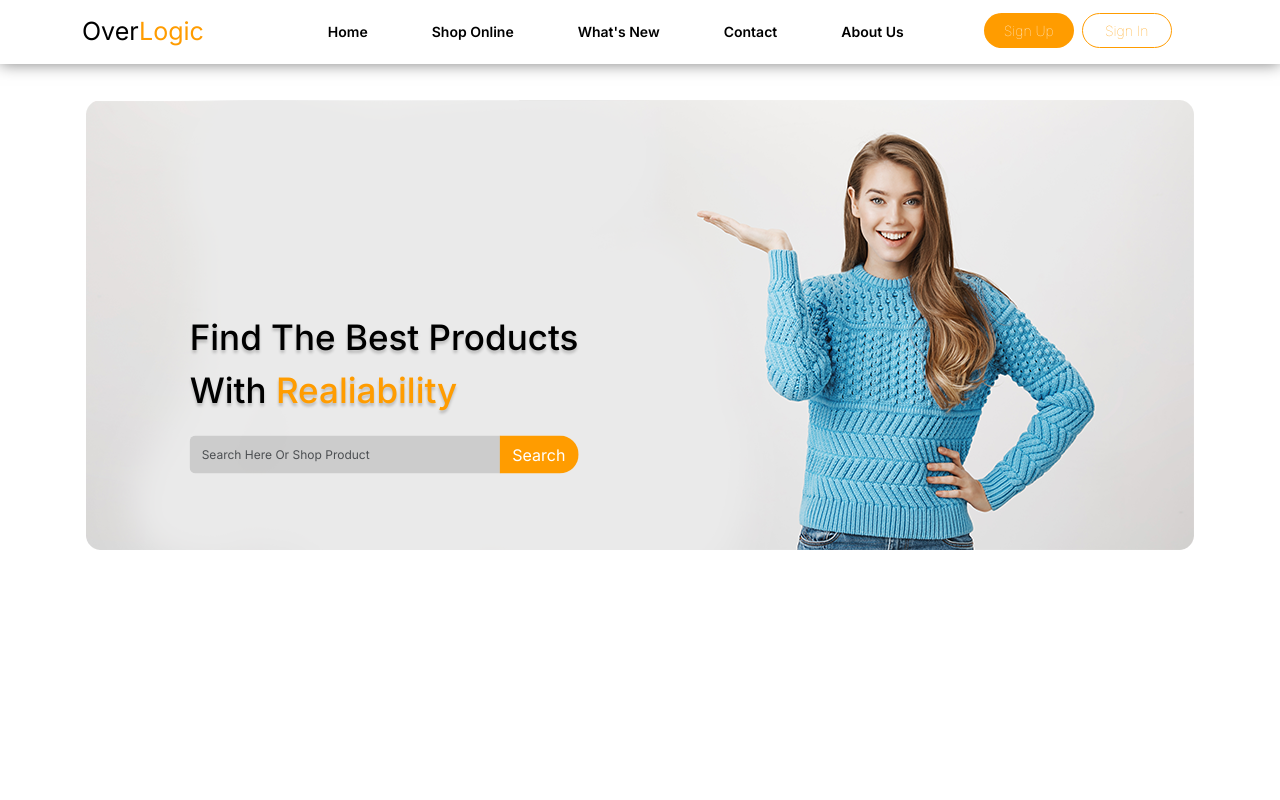
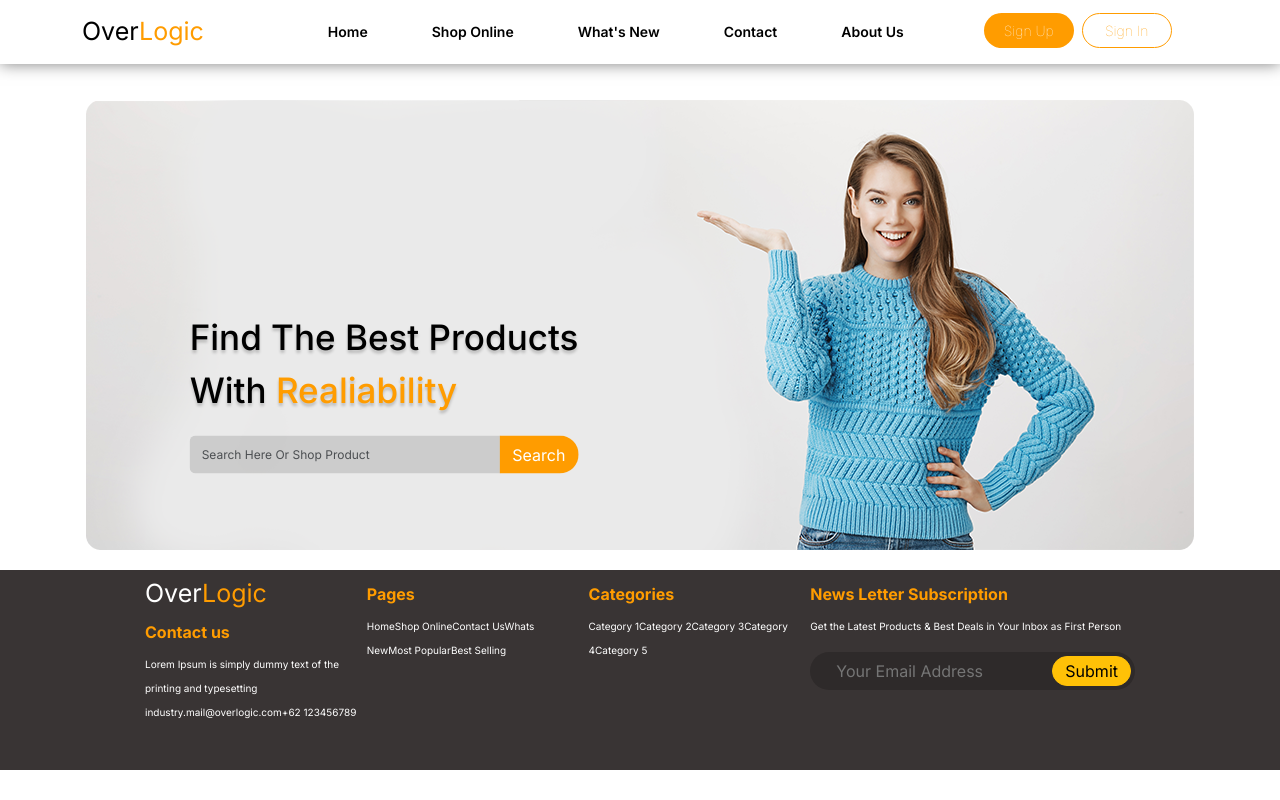
Before and after one commit to FJR-Overlogic/nextts-ovlomarket, a Next.js app: page / in a window 1280 px wide. Built offline with nearby package versions, Linux system fonts and the light colour scheme.

Commit message:
add footer(unfinished)

```diff
--- a/src/app/page.tsx
+++ b/src/app/page.tsx
@@ -1,11 +1,13 @@
 import Image from 'next/image'
 import styles from './page.module.css';
 import Header from '@/components/elements/header/header';
+import Footer from '@/components/elements/footer/footer';
 
 export default function Home() {
   return (
     <div>
       <Header/>
+      <Footer/>
     </div>
    );
   }
--- /dev/null
+++ b/src/components/elements/footer/footer.module.css
@@ -0,0 +1,19 @@
+.footer {
+    margin-top: 20px;
+    background-color: #393434;
+    width: 100%;
+    height: 200px;
+    padding-left: 10%;
+    padding-right: 10%;
+}
+.footer-container {
+    display: flex;
+    flex-direction: row;
+    width: 100%;
+    height: 200px;
+}
+.footer-section {
+    margin: 5px;
+    width: 33%;
+    height: 90%;
+}
--- /dev/null
+++ b/src/components/elements/footer/footer.tsx
@@ -0,0 +1,63 @@
+import FooterSection from "../footerSection/footer-section";
+import styles from "./footer.module.css";
+
+export default function Footer() {
+  return (
+    <div className={`${styles["footer"]}`}>
+      <div className={`container ${styles["footer-container"]}`}>
+        <div className={`${styles["footer-section"]}`}>
+          <div className="navbar-brand" style={{ fontSize: "25px", color:"#FFFF" }}>Over<span style={{ color: "#ff9c00" }}>Logic</span>
+          </div>
+          <FooterSection
+            title={"Contact us"}
+            links={[
+                "Lorem Ipsum is simply dummy text of the printing and typesetting industry.",
+                "mail@overlogic.com",
+                "+62 123456789"
+            ]}
+          />
+        </div>
+        <div className={`${styles["footer-section"]}`}>
+          <FooterSection
+            title={"Pages"}
+            links={[
+                "Home",
+                "Shop Online",
+                "Contact Us",
+                "Whats New",
+                "Most Popular",
+                "Best Selling"
+            ]
+            }
+          />
+        </div>
+        <div className={`${styles["footer-section"]}`}>
+          <FooterSection
+            title={"Categories"}
+            links={[
+              "Category 1",
+              "Category 2",
+              "Category 3",
+              "Category 4",
+              "Category 5",
+            ]}
+          />
+        </div>
+        <div className={`${styles["footer-section"]}`}>
+          <FooterSection
+            title={"News Letter Subscription"}
+            links={
+              "Get the Latest Products & Best Deals in Your Inbox as First Person"
+            }
+          />
+            <form  style={{padding:"4px",paddingLeft:"3330ox", backgroundColor:"rgba(0, 0, 0, 0.2)", width:"100%", display: "flex", flexDirection:"row", alignItems:"center", justifyContent:"center"}} className="rounded-pill" action="newsletter-form">
+                <div  className="form-container">
+                    <input style={{textIndent:"20px", background:"none", border:"none", outline:"none", color:"#FFF"}} type="text" placeholder="Your Email Address"/>
+                </div>
+                <button style={{height:"30px", display:"flex", alignItems:"center"}} className="btn btn-warning rounded-pill">Submit</button>
+            </form>
+        </div>
+      </div>
+    </div>
+  );
+}
--- /dev/null
+++ b/src/components/elements/footerSection/footer-section.tsx
@@ -0,0 +1,16 @@
+"use client"
+import { useEffect, useState } from "react";
+
+
+export default function FooterSection(props) {
+    return (
+        <>
+            <div style={{marginTop:"10px"}}>
+                <h6 style={{ color: "#ff9c00" }} className="fw-bold">{props.title}</h6>
+                <p>
+                    <a href="#!"  style={{fontSize:"10px", cursor:"pointer", textDecoration:"none"}} className="text-white">{props.links}</a>
+                </p>
+            </div>
+        </>
+    );
+}
```
